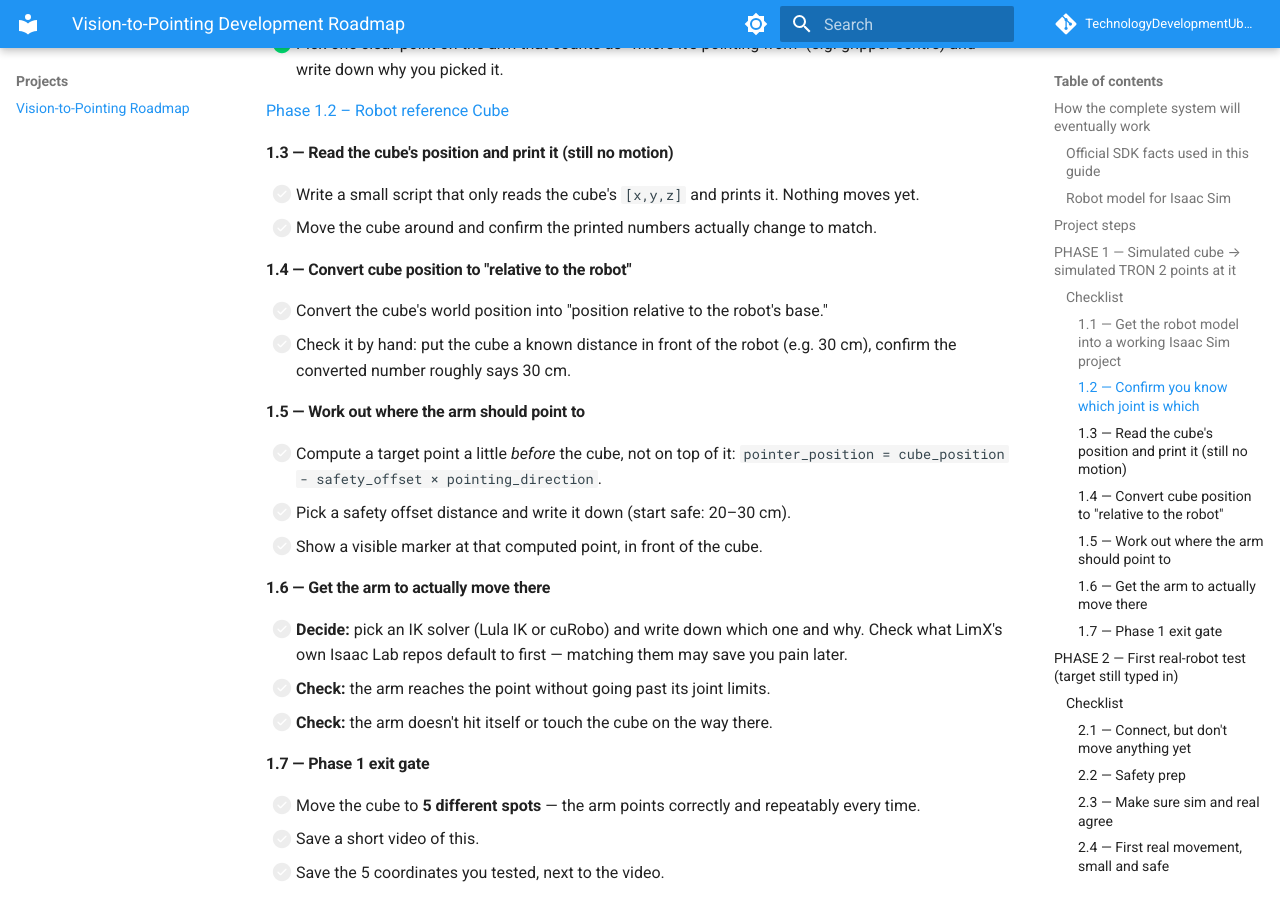
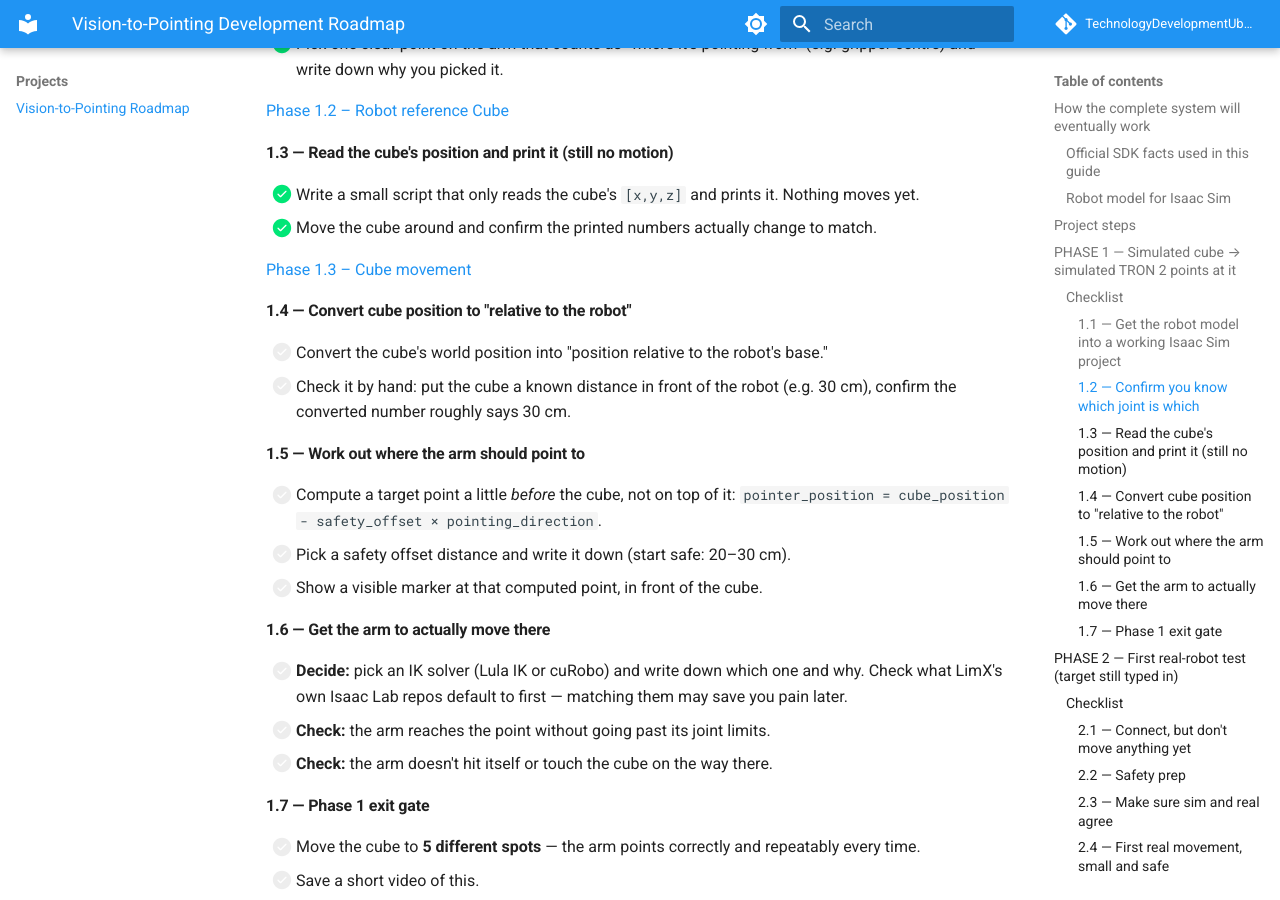
Before and after one commit to TechnologyDevelopmentUbbink/Tron2, an MkDocs documentation site: the page built from docs/projects/vision-pointing-roadmap.md, in a window 1280 px wide and 900 px high, scrolled down 2121 px. Built offline with MkDocs 1.6.1 and Material for MkDocs 9.7.7, drawn with Linux system fonts in a browser that asks for light colours; comment, search, counter and statistics services are not loaded.

Commit message:
Update vision-pointing-roadmap.md

```diff
--- a/docs/projects/vision-pointing-roadmap.md
+++ b/docs/projects/vision-pointing-roadmap.md
@@ -69,8 +69,10 @@ See: [Isaac Sim, Isaac Lab & FluxVLA Training → Robot model (URDF/USD)](../sof
 
 #### 1.3 — Read the cube's position and print it (still no motion)
 
-- [ ] Write a small script that only reads the cube's `[x,y,z]` and prints it. Nothing moves yet.
-- [ ] Move the cube around and confirm the printed numbers actually change to match.
+- [x] Write a small script that only reads the cube's `[x,y,z]` and prints it. Nothing moves yet.
+- [x] Move the cube around and confirm the printed numbers actually change to match.
+
+[Phase 1.3 – Cube movement](../assets/Results_Project_Cube/1-3-cube-movement-python.md)
 
 #### 1.4 — Convert cube position to "relative to the robot"
 
```
